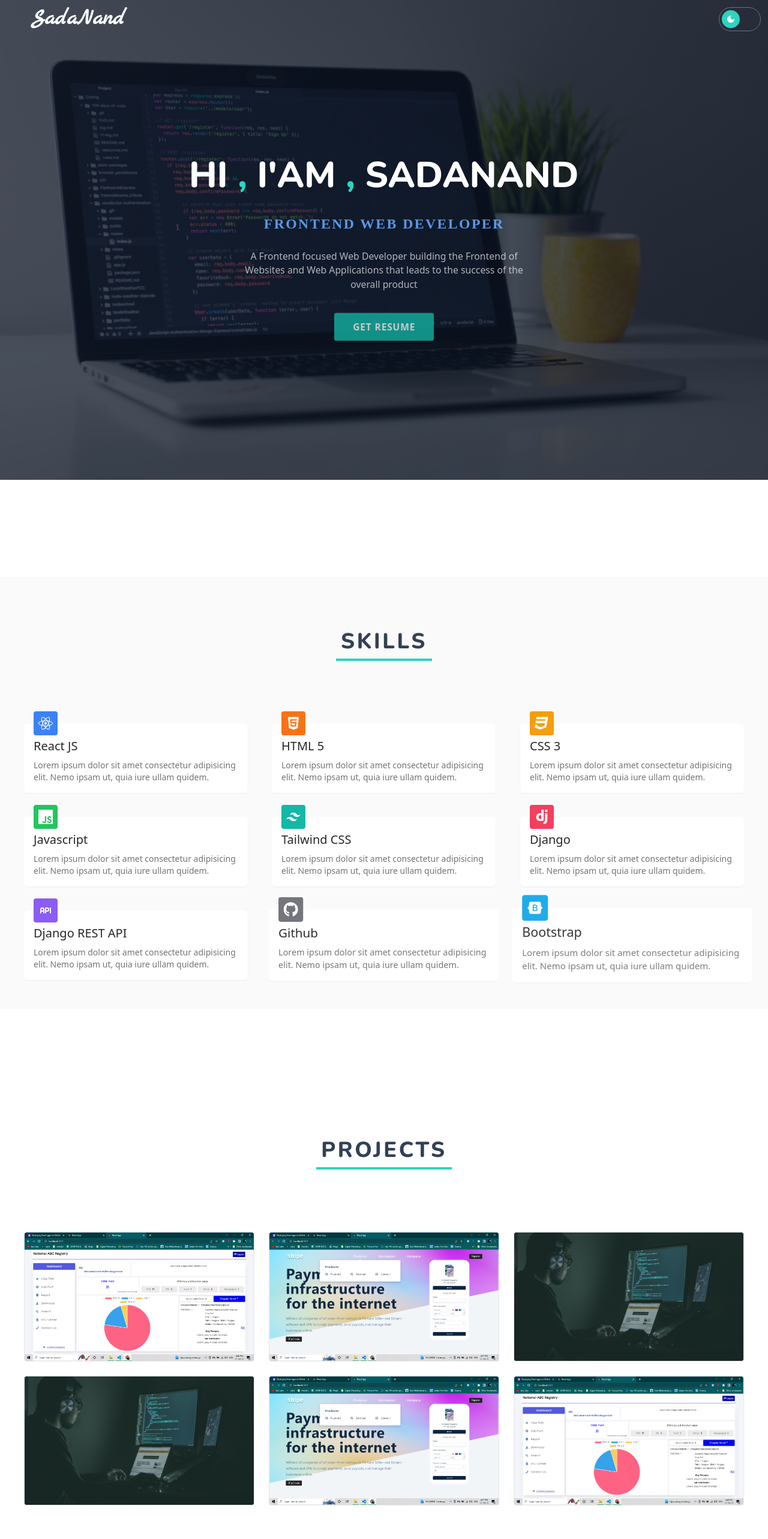
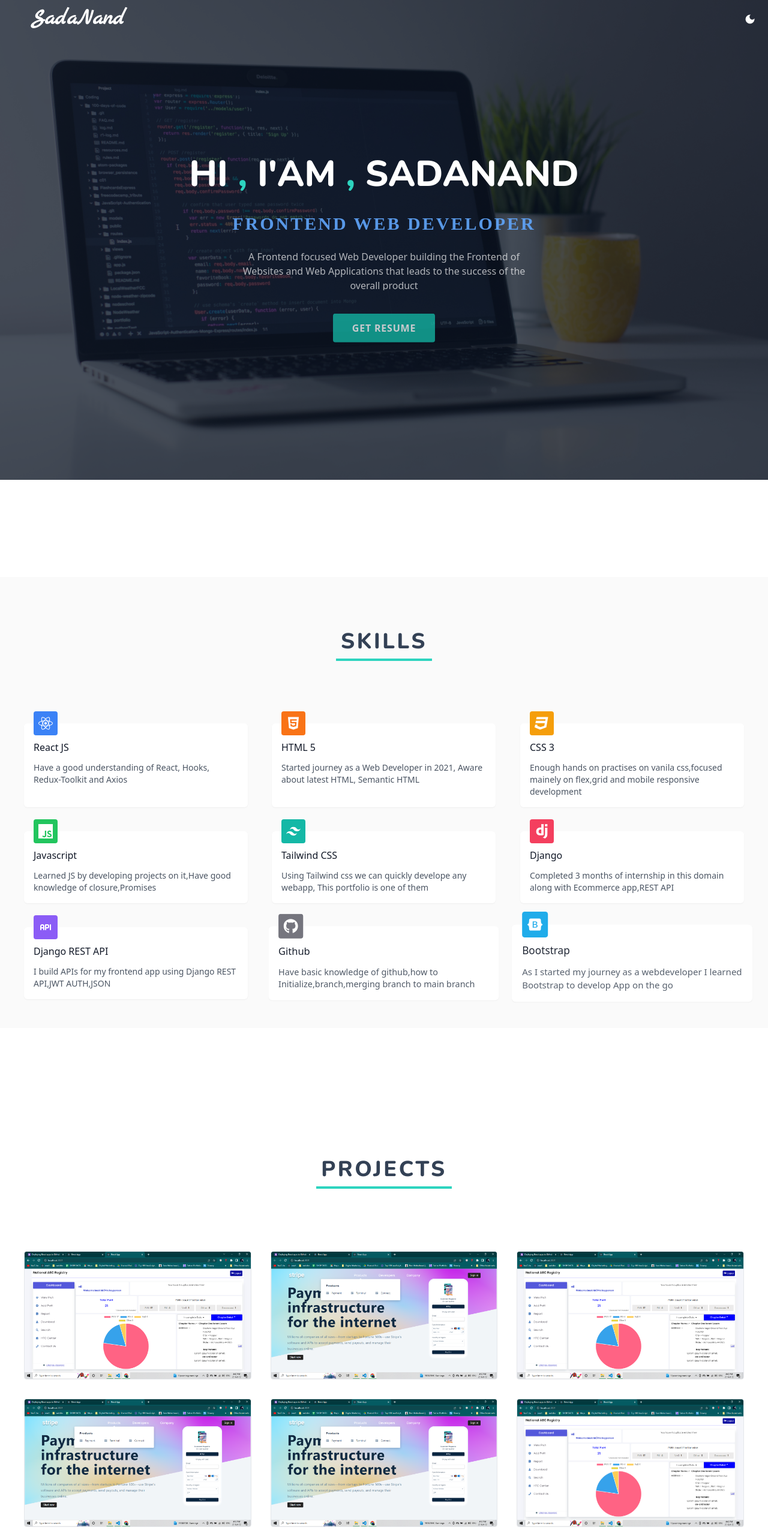
Before and after one commit to sadaatgithub/myPortfolio, a React (Create React App) app: page / in a window 1280 px wide. Shown: the top 2566 px of the page at 60% size. Built offline with nearby package versions, Linux system fonts and the light colour scheme; a web font is replaced by a local one.

Commit message:
refining some code

```diff
--- a/src/App.js
+++ b/src/App.js
@@ -21,7 +21,7 @@ function App() {
 
   return (
     <>
-    <div className={`${toggleDark? "dark":""} transition duration-500 ease-in-out`}>
+    <div className={`${toggleDark? "dark":""}`}>
     {loader? <InitialLoader/>: <Home toggleTheme={toggleDarkLight} toggle={toggleDark} />
     }
     </div>
--- a/src/components/About.js
+++ b/src/components/About.js
@@ -16,40 +16,41 @@ const About = () => {
   });
 
   const skills = [
-   { id:1,title:"React JS",icon:<FaReact/>,color:"bg-blue-500"},
-   { id:2,title:"HTML 5",icon:<FaHtml5/>,color:"bg-orange-500"},
-   { id:3,title:"CSS 3",icon:<FaCss3/>,color:"bg-amber-500"},
-   { id:4,title:"Javascript",icon:<SiJavascript/>,color:"bg-green-500"},
-   { id:5,title:"Tailwind CSS",icon:<SiTailwindcss/>,color:"bg-teal-500"},
-   { id:6,title:"Django",icon:<SiDjango/>,color:"bg-rose-500"},
-   { id:7,title:"Django REST API",icon:<TbApi/>,color:"bg-violet-500"},
-   { id:8,title:"Github",icon:<FaGithub/>,color:"bg-zinc-500"},
-   { id:9,title:"Bootstrap",icon:<FaBootstrap/>,color:"bg-sky-500"},
-
+    { id:1,title:"React JS",icon:<FaReact/>,color:"bg-blue-500",desc:"Have a good understanding of React, Hooks, Redux-Toolkit and Axios"},
+    { id:2,title:"HTML 5",icon:<FaHtml5/>,color:"bg-orange-500",desc:"Started journey as a Web Developer in 2021, Aware about latest HTML, Semantic HTML"},
+    { id:3,title:"CSS 3",icon:<FaCss3/>,color:"bg-amber-500",desc:"Enough hands on practises on vanila css,focused mainely on flex,grid and mobile responsive development"},
+    { id:4,title:"Javascript",icon:<SiJavascript/>,color:"bg-green-500",desc:"Learned JS by developing projects on it,Have good knowledge of closure,Promises"},
+    { id:5,title:"Tailwind CSS",icon:<SiTailwindcss/>,color:"bg-teal-500",desc:"Using Tailwind css we can quickly develope any webapp, This portfolio is one of them"},
+    { id:6,title:"Django",icon:<SiDjango/>,color:"bg-rose-500",desc:"Completed 3 months of internship in this domain along with Ecommerce app,REST API"},
+    { id:7,title:"Django REST API",icon:<TbApi/>,color:"bg-violet-500",desc:"I build APIs for my frontend app using Django REST API,JWT AUTH,JSON"},
+    { id:8,title:"Github",icon:<FaGithub/>,color:"bg-zinc-500",desc:"Have basic knowledge of github,how to Initialize,branch,merging branch to main branch"},
+    { id:9,title:"Bootstrap",icon:<FaBootstrap/>,color:"bg-sky-500",desc:"As I started my journey as a webdeveloper I learned Bootstrap to develop App on the go"},
 
 
   ]
 
   return (
     <>
-    <div name="skills" ref={ref} className="about-me bg-[#fafafa] dark:bg-[#252525] mt-12 flex flex-col items-center sm:mt-48 py-12 transition duration-1000 ease-in-out">
+    <div name="skills" ref={ref} className="about-me bg-[#fafafa] dark:bg-[#252525] mt-12 flex flex-col items-center sm:mt-48 py-12 transition duration-1000 ease-in-out overflow-hidden">
 
     <Heading title={"SKILLS"} inView={inView} animProp={"slideInRight"}/>
 
-    <div className="grid sm:grid-cols-2 md:grid-cols-3 w-full  mt-24 skill-cards gap-y-10 gap-x-10 [&>*]:bg-white
-    [&>*]:dark:text-white [&>*]:dark:bg-[#363636] transition duration-1000 ease-in-out place-items-center  px-1 sm:px-10">
+    <div className="grid sm:grid-cols-2 lg:grid-cols-3  grid-flow-row w-full  mt-24 skill-cards gap-y-10 gap-x-10 [&>*]:bg-white
+    [&>*]:dark:text-white [&>*]:dark:bg-[#363636] transition duration-1000 ease-in-out place-items-stretch  px-1 sm:px-10">
 
           {skills.map((skill) =>{
+
               const animDelay = "anim-delay-"+ 100 * skill.id
 
             return <div key={skill.id} className={`${inView? "animate-scaleDownCenter" + " "+ animDelay:""}
-              dark:[&>svg]:text-teal-500 [&>svg]:text-5xl relative flex flex-col justify-start p-4 rounded-md shadow-sm`}>
-              <div className= {`absolute -top-5 left-4 p-2 skill-icon text-white
-              rounded text-2xl ${skill.color}`}> {skill.icon}</div>
+              dark:[&>svg]:text-teal-500 [&>svg]:text-5xl relative flex flex-col p-4 rounded-md shadow-sm w-full transition duration-1000 ease-in-out`}>
 
-              <h4 className="font-semiBold text-neutral-800 py-2 text-xl dark:text-teal-400">{skill.title}</h4>
-              <p className="text-sm text-neutral-500 dark:text-gray-400">Lorem ipsum dolor sit amet consectetur adipisicing elit. Nemo ipsam ut, quia iure ullam quidem.</p>
-            </div>
+                  <div className= {`absolute -top-5 left-4 p-2 skill-icon text-white
+                  rounded text-2xl ${skill.color}`}> {skill.icon}</div>
+
+              <h4 className="text-gray-900 font-medium py-3   dark:text-teal-400 transition duration-1000 ease-in-out">{skill.title}</h4>
+              <p className="text-gray-600 dark:text-gray-200 text-sm">{skill.desc}</p>
+              </div>
           })}
 
 
--- a/src/components/Contact.js
+++ b/src/components/Contact.js
@@ -12,8 +12,8 @@ const {ref,inView} = useInView({
 
   return (
     <>
-    <div  ref={ref} name="contact" className="flex flex-col justify-center items-center mt-10 sm:mt-48  min-h-[100vh] bg-[#f3f3f3] dark:bg-[#252525] py-12 overflow-hidden
-    transition duration-500 ease-in-out">
+    <div  ref={ref} name="contact" className="flex flex-col justify-center items-center mt-10 sm:mt-48  min-h-[100vh] bg-[#f5f5f5] dark:bg-[#252525] py-12 overflow-hidden
+    transition duration-1000 ease-in-out">
       <Heading title={"CONTACT ME"} inView={inView} animProp={"slideInRight"}/>
 
             <div className="flex flex-col p-1 items-center justify-center gap-y-4 sm:gap-x-4  w-full sm:p-4 mt-14 h-full">
--- a/src/components/EachProject.js
+++ b/src/components/EachProject.js
@@ -8,49 +8,44 @@ import { useInView } from 'react-intersection-observer';
 const EachProject = ({animDelay,...data }) => {
 
   const { ref, inView } = useInView({
-    // triggerOnce: true,
-    threshold:0.3,
+    triggerOnce: true,
+    threshold:0.5,
 
   });
 
   return (
     <>
-      <div ref={ref}
-        className={`${
-          inView
-            ? animDelay + " " + "animate-slideInBottom transition-all"
-            : "opacity-0"} rounded border-[1px] dark:border-gray-500 sm:max-w-sm  aspect-video relative overflow-hidden group transition-all card
-         before:bg-teal-600/90`}
-      >
-        <img
-          src={data.image}
-          loading="lazy"
-          alt="project3"
-          className="w-full h-full object-cover rounded-t-sm group-hover:scale-150 transition duration-500"
-        />
 
-        <div className="absolute inset-0 z-10 flex flex-col justify-between">
-          <div className=" p-2 transform -translate-y-[50px] opacity-0 group-hover:translate-y-0 group-hover:opacity-100 transition duration-300">
-            <h4 className="text-white text-xl">{data.title}</h4>
-            <p className="text-gray-200 text-sm">
-              {data.desc}
-            </p>
+      <div ref={ref} className={`${inView? animDelay + " " + "animate-slideInBottom transition duration-300":"opacity-0"} project-card rounded border-[1px] max-w-md overflow-hidden group hover:shadow-2xl transition-all relative`}>
+
+              <img src={data.image} alt="project3" loading='lazy' className="w-full  rounded-t-sm group-hover:scale-105 transition duration-500 ease-in-out"/>
+
+
+             <div className="absolute w-full h-full z-10 top-0 bottom-0 p-1 sm:p-2 text-[#ffff] opacity-0 group-hover:opacity-100 flex flex-col ">
+              <div className="-translate-y-[50px] group-hover:translate-y-0 transition duration-300 delay-100 [transition-timing-function:cubic-bezier(.175,.885,.32,1.275)]">
+              <h3 className="font-medium  text-base sm:text-xl">{data.title}</h3>
+              <p className="text-xs sm:text-sm text-white pl-4">{data.desc}</p>
+              </div>
+              <div className="mt-1 sm:mt-4 -translate-y-[50px] opacity-0 group-hover:translate-y-0 group-hover:opacity-100 delay-100 transition duration-300 [transition-timing-function:cubic-bezier(.175,.885,.32,1.275)]">
+                <h4 className="mb-2 text-sm sm:text-base">TECH USED</h4>
+                <ul className="flex text-sm gap-x-2 flex-wrap gap-y-1">
+                {data.techStack.map((tech)=>{
+                  return <li className="bg-teal-800/80 tracking-wide sm:py-1 p-1 sm:px-2  rounded-full font-thin">{tech}</li>
+                })}
+                </ul>
+              </div>
+              <div className="self-end mt-auto ">
+                <button className="transform translate-y-[50px] !bg-[#252525] px-2 py-1 rounded group-hover:translate-y-0 transition duration-300 delay-100 [transition-timing-function:cubic-bezier(.175,.885,.32,1.275)]">View Code</button>
+                  <button></button>
+              </div>
+             </div>
+
+
+
+
           </div>
 
-          <div className="p-2 opacity-0 flex justify-between items-center transform translate-y-16 group-hover:translate-y-0 group-hover:opacity-100 transition duration-300">
-            <button
-              className="px-4 py-2 bg-[#2b3546] text-white rounded"
-            >
-              VIEW CODE
-            </button>
-            <button
-              className="text-white font-base px-4 py-2 border border-gray-300 rounded hover:border-gray-700"
-            >
-              LIVE DEMO
-            </button>
-          </div>
-        </div>
-      </div>
+
     </>
   );
 };
--- a/src/components/Heading.js
+++ b/src/components/Heading.js
@@ -8,11 +8,13 @@ const Heading = ({title,inView,animProp}) => {
 
   return (
     <>
+    <div className="overflow-hidden">
     <h2 className= {`${inView? animateProperty +" " +"transition duration-500":"opacity-0"} text-center mt-8 text-2xl sm:text-4xl font-bold  text-slate-700
      dark:text-gray-200 mb-2 font-nunito
      p-2  tracking-widest  border-b-4 border-teal-400 `}>
       {title}
     </h2>
+    </div>
     </>
   )
 }
--- a/src/components/Home.js
+++ b/src/components/Home.js
@@ -30,17 +30,17 @@ const Home = ({toggleTheme,toggle}) => {
 
   return (
     <>
-    <div className="dark:bg-[#252525] transition duration-500 ease-in-out">
+    <div className="dark:bg-[#252525] transition duration-1000 ease-in-out max-w-[1440px] mx-auto">
 
       <div
         className={`${
           animateNav
             ? "transition-all animate-fadeIn backdrop-blur-[3px] shadow-sm bg-white/90"
-            : " bg-transparent"
-        } fixed left-0 top-0 flex justify-between items-center p-3 w-full z-50`}
+            : "bg-transparent"
+        } fixed left-0 top-0 right-0 flex justify-between items-center p-3 w-full z-50 max-w-[1440px] mx-auto dark:bg-[#252525]/50 dark:text-white transition duration-1000 ease-in-out`}
       >
         <div className="logo animate-fadeIn transition-all sm:pl-10">
-          <h1 className= {`${animateNav? "text-[hsl(240,4%,20%)]":"text-white"} text-2xl sm:text-4xl font-extrabold  font-marck`}>
+          <h1 className= {`${animateNav? "text-[hsl(240,4%,20%)] dark:text-white":"text-white"} text-2xl sm:text-4xl font-extrabold  font-marck`}>
             SadaNand
           </h1>
         </div>
@@ -48,8 +48,8 @@ const Home = ({toggleTheme,toggle}) => {
           className={`${
             burgerOpen
               ? "flex fixed top-0 left-0 bottom-0 right-0 bg-[#181616cb] h-[100vh]  backdrop-blur-[4px] text-white  flex-col space-y-4 justify-center items-center z-20 animate-drawerDown transition-all"
-              : "hidden sm:flex sm:flex-row sm:text-black font-lighter sm:relative gap-x-6 justify-between ml-auto mr-8"
-          } [&>*]:py-1 ${animateNav? "sm:[&>*]:text-black [&>*]:text-white":"[&>*]:text-white/90 [&>*:hover]:text-white"}`}
+              : "hidden sm:flex sm:flex-row sm:text-black font-lighter sm:relative sm:gap-x-1 lg:gap-x-6 justify-between ml-auto mr-8"
+          } [&>*]:py-1 ${animateNav? "sm:[&>*]:text-black dark:[&>*]:text-white":"[&>*]:text-white/90 [&>*:hover]:text-white"}`}
         >
           <Link
             activeClass="btn-active"
@@ -109,30 +109,36 @@ const Home = ({toggleTheme,toggle}) => {
               className="hidden sm:block px-3 py-2 bg-teal-400
              text-white  tracking-wide rounded
              hover:bg-teal-500 animate-fadeIn transition-all anim-delay-500
-              " value="Resume" type="button"
+              " value="RESUME" type="button"
             />
 
-          {/* <button className= {`${animateNav? "text-black":"text-white"} px-2 py-3 sm:ml-4 ml-0 mr-6 sm:mr-0`} onClick={toggleTheme} >{toggle?<MdOutlineLightMode/>: <MdDarkMode/>}</button> */}
-        <div className={`${toggle? "bg-[#343434]":"bg-transparent"} cursor-pointer h-[40px] border border-gray-500  w-[70px] p-1
+          <button className= {`${animateNav? "text-black dark:text-teal-400":"dark:text-teal-400 text-white"} px-2 py-2 sm:ml-4 ml-0 mr-6 sm:mr-0 text-xl rounded-full`} onClick={toggleTheme} >{toggle?<MdOutlineLightMode/>: <MdDarkMode/>}</button>
+
+
+        {/* <div className={`${toggle? "bg-[#343434]":"bg-transparent"} cursor-pointer h-[40px] border border-gray-500  w-[70px] p-1
                           rounded-full flex sm:ml-4 ml-0 mr-6 sm:mr-0 transition duration-500 shadow-sm" `} onClick={toggleTheme}>
           <div className= {`${toggle? "translate-x-[30px] rotate-180 bg-teal-500":"bg-teal-400"}
-                        h-full rounded-full w-1/2 flex justify-center items-center transition duration-300 text-white font-semibold`}>
+                        h-full rounded-full w-1/2 flex justify-center items-center transition duration-1000 text-white font-semibold`}>
           {toggle?<MdOutlineLightMode/>: <MdDarkMode/>}
           </div>
-        </div>
-
-        <div className="sm:hidden z-40 absolute right-2">
+        </div> */}
 
 
+
+{/* Hamburger menu ------------------------> */}
+
+
+        <div className="sm:hidden z-40 absolute right-2 dark:text-white">
           {burgerOpen ? (
             <FaTimes onClick={burgerHandler} color={"white"} size={25} />
           ) : (
-            <GiHamburgerMenu onClick={burgerHandler} size={20} color={animateNav? "black":"white"} />
+            <GiHamburgerMenu onClick={burgerHandler} size={20} className={`${animateNav? "text-black dark:text-white":"text-white"}`} />
           )}
         </div>
       </div>
-        {/* Hero section */}
         <div className=" mx-auto flex flex-col h-full">
+
+{/* Hero section-------------------> */}
 
         <main
           name="about"
@@ -142,23 +148,27 @@ const Home = ({toggleTheme,toggle}) => {
             className="flex p-6 flex-col justify-center items-center gap-4 text-center z-10
               flex-grow-1  border-1"
           >
-            <div className="mt-14 text-3xl sm:text-6xl font-nunito font-semibold text-white dark:text-gray-200  animate-slideInBottom transition-all anim-delay-500 sm:mt-6">
-              <h1 className="uppercase">
-                <span className=" ">Hi <span className="text-teal-400">,</span> I'am <span className="text-teal-400">,</span> </span>
+            <div className="mt-14 text-3xl sm:text-6xl font-nunito font-semibold text-white dark:text-gray-200  sm:mt-6 overflow-hidden">
+              <h1 className="uppercase animate-slideInBottom transition-all anim-delay-500">
+                <span className="">Hi <span className="text-teal-400">,</span> I'am <span className="text-teal-400">,</span> </span>
                 <span className="">Sadanand</span>
               </h1>
             </div>
-            <h5 className="text-blue-400 uppercase text-xl mt-4 sm:text-2xl font-port-ligat-sans font-bold tracking-widest animate-slideInBottom transition-all anim-delay-800">
+            <div className="overflow-hidden">
+            <h3 className="text-blue-400 uppercase text-xl mt-4 sm:text-3xl font-port-ligat-sans font-bold tracking-widest animate-slideInBottom transition-all anim-delay-800">
               Frontend Web Developer
-            </h5>
+            </h3>
+            </div>
+            <div className="overflow-hidden flex justify-center">
             <p className="text-sm leading-loose w-auto text-center sm:w-1/2 sm:text-base mt-2 text-white/80 animate-slideInBottom transition-all anim-delay-900 ">
             A Frontend focused Web Developer building the Frontend of Websites and
             Web Applications that leads to the success of the overall product
             </p>
+            </div>
             <a href={resume} download
               className="py-3 flex justify-center items-center gap-4 px-8 bg-teal-500
               mt-4 text-base text-white rounded tracking-wider font-semibold
-               hover:shadow-sm animate-slideInBottom transition-all anim-delay-1000 cursor-pointer
+               hover:shadow-sm hover:bg-teal-600 animate-slideInBottom transition-all anim-delay-1000 cursor-pointer
               ">GET RESUME
              </a>
           </div>
@@ -166,7 +176,8 @@ const Home = ({toggleTheme,toggle}) => {
             <img src={webdev} alt="" /
           </div> */}
         </main>
-          <ScrollHere/>
+
+        <ScrollHere/>
         <About />
         <Projects />
         <Contact />
--- a/src/components/Projects.js
+++ b/src/components/Projects.js
@@ -2,36 +2,37 @@ import React from 'react'
 import { useInView } from 'react-intersection-observer';
 import project1 from "../assets/project_imgs/Project_NHR_1.png"
 import project2 from "../assets/project_imgs/Stripe_Submenus.png"
-import project3 from "../assets/imgs/project3.jpg"
 import EachProject from './EachProject';
 import Heading from './Heading';
 
 const Projects = () => {
 
     const projects = [
-        {id:1,title:'Ecomm App',desc:"Indias fastest growing eccommerce app",image:project1},
-        {id:2,title:'Project Two',desc:"This is project no 2",image:project2},
-        {id:3,title:'Project Three',desc:"This is project no 3",image:project3},
-        {id:4,title:'Project Four',desc:"This is project no 4",image:project3},
-        {id:5,title:'Project Five',desc:"This is project no 5",image:project2},
-        {id:6,title:'Project Six',desc:"This is project no 6",image:project1},
+        {id:1,title:'Replica Of National Hemophilia Registry',desc:"Mentain all over India patients data ",
+                techStack:["React","Redux-Toolkit","React-Router-dom","Axios","Chart.js","Django REST API","JWT AUTH"],image:project1},
+
+        {id:2,title:'Project Two',desc:"This is project no 2",techStack:["React","Redux-Toolkit","React-Router-dom","Axios","Chart.js","Django REST API","JWT AUTH"],image:project2},
+        {id:3,title:'Project Three',desc:"This is project no 3",techStack:["React","Redux-Toolkit","React-Router-dom","Axios","Chart.js","Django REST API","JWT AUTH"],image:project1},
+        {id:4,title:'Project Four',desc:"This is project no 4",techStack:["React","Redux-Toolkit","React-Router-dom","Axios","Chart.js","Django REST API","JWT AUTH"],image:project2},
+        {id:5,title:'Project Five',desc:"This is project no 5",techStack:["React","Redux-Toolkit","React-Router-dom","Axios","Chart.js","Django REST API","JWT AUTH"],image:project2},
+        {id:6,title:'Project Six',desc:"This is project no 6",techStack:["React","Redux-Toolkit","React-Router-dom","Axios","Chart.js","Django REST API","JWT AUTH"],image:project1},
 
     ]
 
     const { ref, inView } = useInView({
-        // triggerOnce: true,
-        threshold:0.1,
+        triggerOnce: true,
+        // threshold:0.1,
 
       });
 
 
   return (
     <>
-    <div  name="projects" id="projects" className="flex flex-col items-center sm:mt-36 min-h-[100vh] dark:bg-[#252525] py-8 transition duration-500 ease-in-out overflow-hidden">
+    <div  name="projects" id="projects" className="flex flex-col items-center sm:mt-36 min-h-[100vh] dark:bg-[#252525] py-8 transition duration-1000 ease-in-out overflow-hidden">
 
       <Heading title={"PROJECTS"} inView={inView} animProp={"slideInLeft"}/>
 
-    <div ref={ref} className="grid grid-cols-1 grid-flow-row sm:grid-cols-2 lg:grid-cols-3  gap-6 mt-24">
+    <div ref={ref} className="grid grid-cols-1 sm:grid-cols-2 lg:grid-cols-3 gap-8 grid-flow-row  mt-24 px-1 sm:px-10">
 
 
         {projects.map((data,index) =>{
--- a/src/index.css
+++ b/src/index.css
@@ -49,17 +49,13 @@
     .anim-delay-1500{
       animation-delay:1.5s;
     }
-    .card:before{
+    .project-card:before{
       content:'';
-      position: absolute;
-      /* background-color:#c23aa4d8; */
-      width:100%;
-      height:100%;
       z-index: 2;
       transform: skew(45deg) scaleX(0);
-      transition: all 500ms cubic-bezier(.175,.885,.32,1.275);
+      @apply bg-teal-400/90 absolute w-full h-full z-[2] transition duration-500 [transition-timing-function:cubic-bezier(.175,.885,.32,1.275)]
     }
-    .card:hover:before{
+    .project-card:hover:before{
       transform: skew(0deg) scaleX(1);
 
     }
--- a/tailwind.config.js
+++ b/tailwind.config.js
@@ -65,12 +65,12 @@ module.exports = {
         },
         slideInBottom:{
           "0%" :{
-                  transform: "translateY(30px) scale(0.9)",
+                  transform: "translateY(30px)",
             opacity: 0,
 
           },
           "100%": {
-                    transform: "translateY(0) scale(1)",
+                    transform: "translateY(0)",
             opacity: 1,
           },
         },
```
Also changed, not shown: src/components/ContactForm.js (+9 -9 lines).
